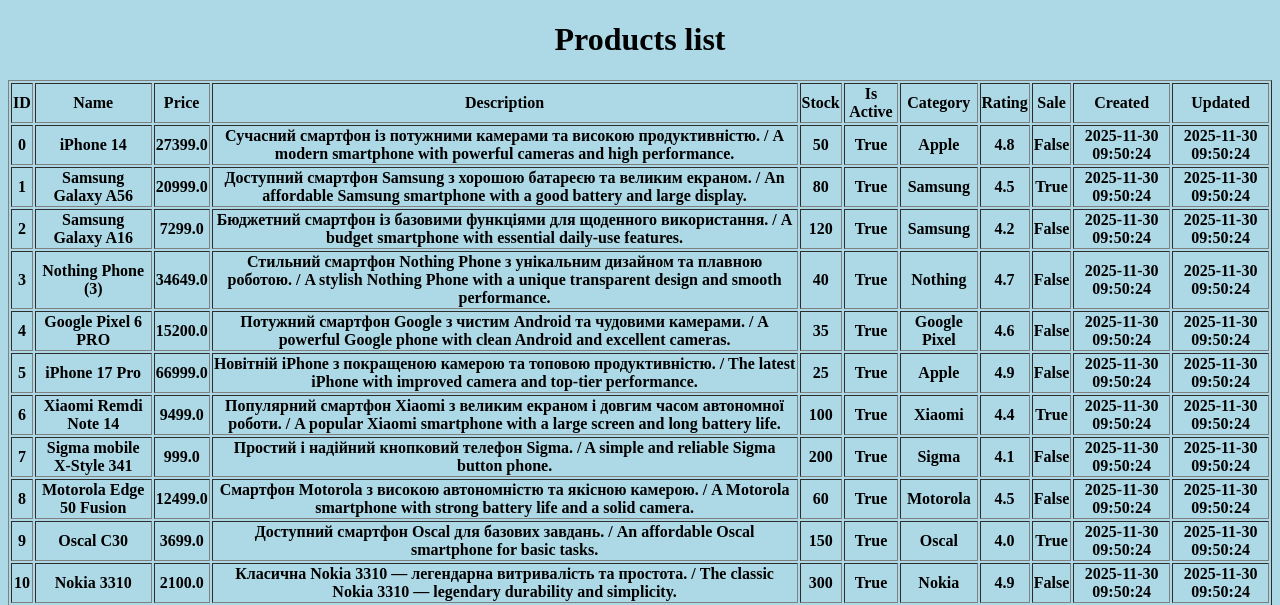
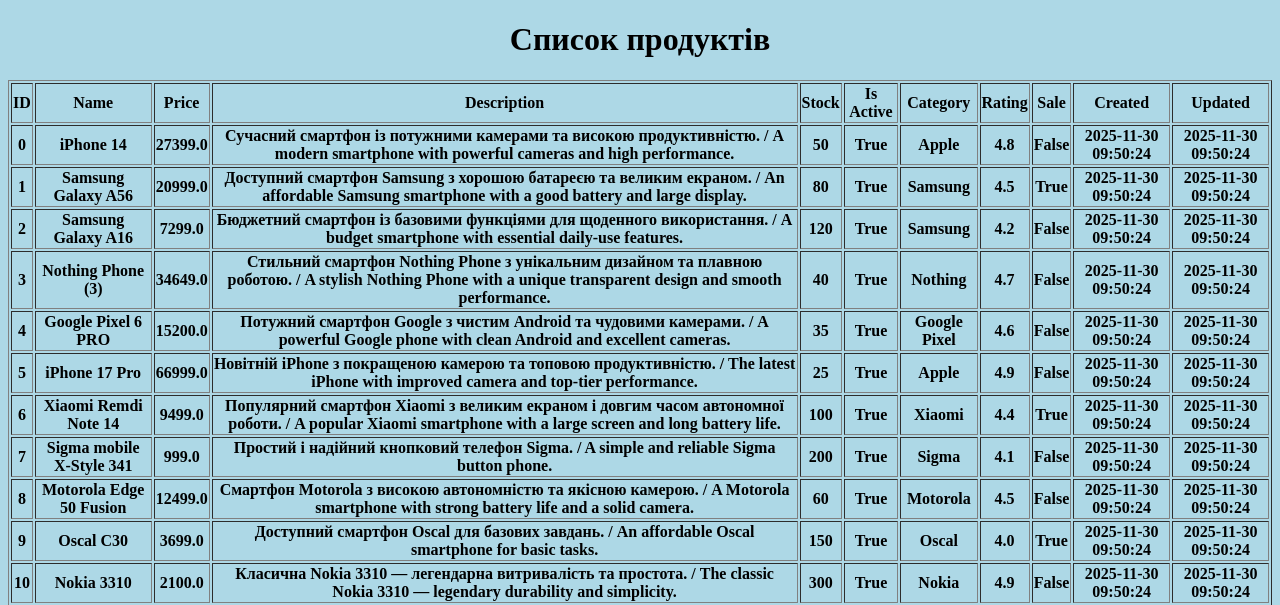
Before and after one commit to forseeek/online_shop, a Flask app: page /products in a window 1280 px wide. Shown: the top 605 px of the page. Run offline with Flask 3, Linux system fonts and the light colour scheme; lists and menus that the app fills with data are empty.

Commit message:
update site name and localisation to Ukrainian

```diff
--- a/templates/index.html
+++ b/templates/index.html
@@ -1,11 +1,11 @@
 <!DOCTYPE html>
 <html>
     <head>
-        <title>Мій магазин</title>
+        <title>PhoneStore</title>
         <link rel="stylesheet" href="../static/style.css">
     </head>
     <body>
-        <h1>Online shop</h1>
-        <a href="products">Products</a>
+        <h1>Онлайн-магазин</h1>
+        <a href="products">Продукти</a>
     </body>
 </html>
--- a/templates/products_list.html
+++ b/templates/products_list.html
@@ -1,11 +1,11 @@
 <!DOCTYPE html>
 <html>
     <head>
-        <title>Product list</title>
+        <title>PhoneStore | Список продуктів</title>
         <link rel="stylesheet" href="../static/style.css">
     </head>
     <body>
-        <h1>Products list</h1>
+        <h1>Список продуктів</h1>
 
         <table border="1">
             <tr>
```
Also changed, not shown: templates/contacts.html (+5 -5 lines).
